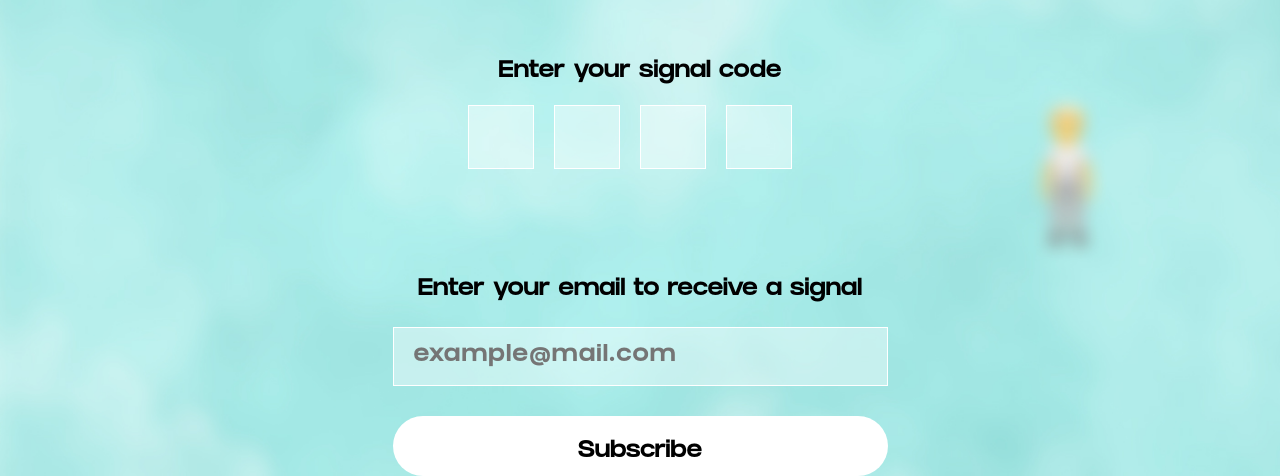
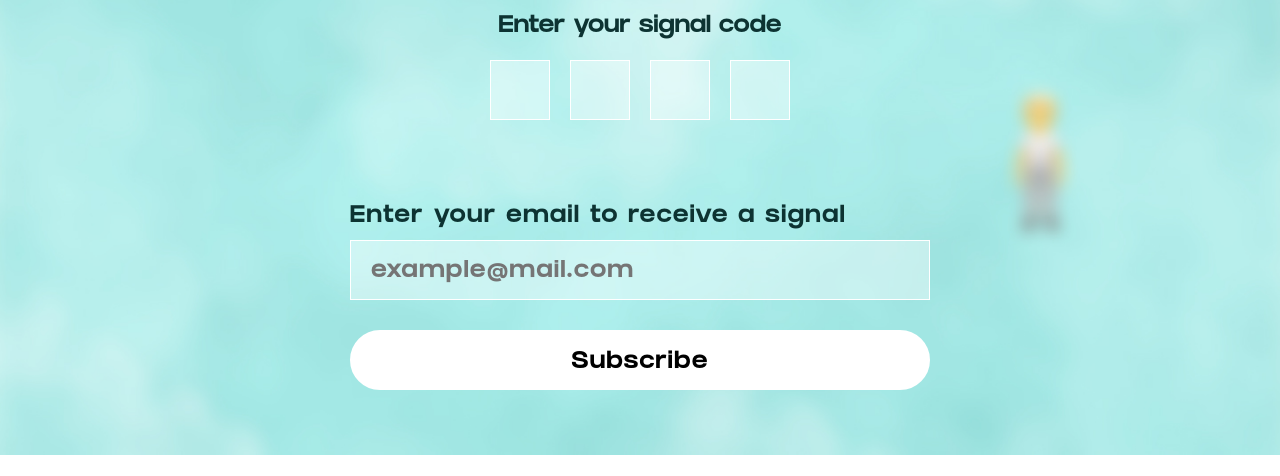
Before and after one commit to vvxforce/html-mongo, a website: page index.html in a window 1280 px wide. Shown: the part 345-821 px from the top of the page. After the commit the page ends 800 px from the top, so only its background shows below. Drawn offline with nearby package versions, Linux system fonts and the light colour scheme.

Commit message:
fix layout and add msg errors

```diff
--- a/index.html
+++ b/index.html
@@ -2,30 +2,59 @@
 <html lang="en">
 
 <head>
+    <script src="https://ajax.googleapis.com/ajax/libs/jquery/3.5.1/jquery.min.js"></script>
     <link rel="stylesheet" href="/style.css">
     <title>Whiteangels</title>
 </head>
 
 <body>
-    <div class="main">
+    <div class="page-signal-code">
         <img src="/logo.png" alt="logo" class="logo">
         <p class="headline">White Angels</p>
-        <div class="signal">Enter your signal code</div>
-        <div class="inputs ">
-            <input class="pin" maxlength="1" />
-            <input class="pin" maxlength="1" />
-            <input class="pin" maxlength="1" />
-            <input class="pin" maxlength="1" />
+        <div class="text-signal">Enter your signal code</div>
+        <div class="form-code">
+            <div class="inputs ">
+                <input type="text" class="pin" maxlength="1" />
+                <input type="text" class="pin" maxlength="1" />
+                <input type="text" class="pin" maxlength="1" />
+                <input type="text" class="pin" maxlength="1" />
+            </div>
         </div>
 
-        <p class="center_text">Enter your email to receive a signal</p>
-        <form class="form" method="post" action="/">
-            <input class="form-control" name="email" type="email" placeholder="example@mail.com">
-            <button class="button" type="submit">Subscribe</button>
+        <form class="form-receive" method="post" action="/">
+            <p class="text-form">Enter your email to receive a signal</p>
+            <div class="relative">
+                <input class="form-control" name="email" type="email" placeholder="example@mail.com" required>
+            </div>
+            <button class="button" type="submit">Subscribe</b   utton>
         </form>
     </div>
+
+
+
 </body>
+<script>
+    $(".inputs input:last-child").keyup(function () {
+        // if ($(".inputs input").is(":last-child")) {
 
+            console.log(this)
+            if (!!$('.form-code .error_msg')) {
+                $('.form-code').append('<p class="error_msg">Incorrect code</p>')
+                $(".pin").css({ 'border': '2px solid #D62D30' })
+            }
+
+        // }
+    })
+
+    $(".inputs input").keyup(function () {
+        var key = event.keyCode || event.charCode;
+        if (key == 8 || key == 46) {
+            $(this).prev("input[type='text']").focus();
+            $(".inputs input").css({ 'border': '1px solid #FFF' })
+            $('.form-code .error_msg').remove();
+        }
+    })
+</script>
 <script>
     var container = document.getElementsByClassName("inputs")[0];
     container.onkeyup = function (e) {
@@ -35,8 +64,10 @@
         if (myLength >= maxLength) {
             var next = target;
             while (next = next.nextElementSibling) {
-                if (next == null)
+                if (next == null) {
+                    console.log("last")
                     break;
+                }
                 if (next.tagName.toLowerCase() == "input") {
                     next.focus();
                     break;
@@ -50,11 +81,11 @@
 <!-- Global site tag (gtag.js) - Google Analytics -->
 <script async src="https://www.googletagmanager.com/gtag/js?id=G-5GRK9E9G92"></script>
 <script>
-  window.dataLayer = window.dataLayer || [];
-  function gtag(){dataLayer.push(arguments);}
-  gtag('js', new Date());
+    window.dataLayer = window.dataLayer || [];
+    function gtag() { dataLayer.push(arguments); }
+    gtag('js', new Date());
 
-  gtag('config', 'G-5GRK9E9G92');
+    gtag('config', 'G-5GRK9E9G92');
 </script>
 
 </html>
--- a/package.json
+++ b/package.json
@@ -14,6 +14,7 @@
     "body-parser": "^1.19.0",
     "connect": "^3.7.0",
     "express": "^4.17.1",
+    "jquery": "^3.6.0",
     "mongoose": "^6.0.10",
     "nodemon": "^2.0.13"
   }
--- a/style.css
+++ b/style.css
@@ -2,17 +2,26 @@
     font-family: "Grifter";
     src: url("/Grifter_bold.woff") format("woff");
 }
+*, *::after, *::before {
+    box-sizing: border-box;
+    padding: 0;
+    margin: 0;
+}
 
 body {
-    background-image: url('bg.jpeg');
-    background-size: cover;
-    background-repeat: repeat-y;
     margin: 0;
     padding: 0;
+    font-family: "Grifter", sans-serif;
+    color: #0D3332;
+}
+
+.page-signal-code {
+    min-height: 100vh;
+    background: url('bg.jpeg') no-repeat center / cover;
+    padding: 60px 0;
 }
 
 .logo {
-    padding-top: 60px;
     display: block;
     margin-left: auto;
     margin-right: auto
@@ -21,93 +30,128 @@ body {
 .headline {
     padding-top: 60px;
     margin: 0;
-    display: flex;
-    justify-content: center;
+    text-align: center;
+    font-weight: bold;
     font-size: 100px;
-    font-family: "Grifter";
+    line-height: 104px;
+    letter-spacing: 0.02em;
 }
 
-.signal {
+.text-signal {
     padding-top: 76px;
-    margin: 0;
-    display: flex;
-    justify-content: center;
+    text-align: center;
     font-size: 24px;
-    font-family: "Grifter";
 }
 
 .inputs {
+    width: 100%;
+    display: flex;
+}
+.form-code {
     padding-top: 20px;
     margin: 0 auto;
-    display: flex;
-    justify-content: center;
+    position: relative;
+    max-width: 300px;
+    width: 100%;
 }
-
 .inputs input {
     width: 60px;
     height: 60px;
     margin-right: 20px;
-    color: #788D8D;
+    color: #0D3332;
     border: 1px solid #FFF;
     background: rgba(255, 255, 255, 0.4);
     font-size: 24px;
-    font-family: "Grifter";
+    letter-spacing: 0.06em;
+    font-weight: bold;
     text-align: center;
 }
-
-.center_text {
-    padding-top: 85px;
-    display: flex;
-    justify-content: center;
-    font-size: 24px;
-    font-family: "Grifter";
+.inputs input:last-child{
+    margin-right: 0;
 }
 
-.form {
-    display: flex;
-    justify-content: center;
-    max-width: 495px;
-    flex-wrap: wrap;
+.error_msg {
+    left: 0;
+    top: calc(100% + 10px);
+    position: absolute;
+    font-weight: bold;
+    font-size: 18px;
+    line-height: 19px;
+    letter-spacing: 0.06em;
+    color: #D62D30;
+}
+
+.form-receive {
+    padding-top: 85px;
+    max-width: 580px;
+    width: 100%;
     margin: 0 auto;
 }
-
-.form input {
+.text-form {
     font-weight: bold;
     font-size: 24px;
-    font-family: "Grifter";
     line-height: 25px;
-    /* identical to box height */
+    letter-spacing: 0.06em;
+    margin-bottom: 10px;
+}
+
+.form-receive input {
+    font-weight: bold;
+    font-size: 24px;
+    font-family: "Grifter", sans-serif;
+    line-height: 25px;
     letter-spacing: 0.06em;
     color: #788D8D;
     width: 100%;
-    padding: 16px 20px;
+    padding: 19px 20px 14px;
     border: 1px solid #FFF;
     background: rgba(255, 255, 255, 0.4);
 }
 
-.form button {
+.form-receive button {
     margin-top: 30px;
     width: 100%;
-    height: 60px;
+    line-height: 25px;
     background: #FFF;
     border: none;
+    border-radius: 100px;
+    font-weight: bold;
     font-size: 24px;
-    font-family: "Grifter";
-    padding-top: 14px;
-    border-radius: 100px;
+    letter-spacing: 0.06em;
+    padding: 17px 0 10px;
+    font-family: "Grifter", sans-serif;
+    border: 4px solid #fff;
 }
 
 .button:hover {
-    border: 4px solid #2EBBB7;
+    border-color: #2EBBB7;
 }
 
 .button:focus {
     background-color: #2EBBB7;
     -webkit-transition-duration: 1s;
-    /* Safari */
     transition-duration: 1s;
 }
+.relative {
+    position: relative;
+}
+@media only screen and (max-height: 900px) and (min-width: 1200px){
+    .page-signal-code {
+        padding: 6.67vh 0;
+    }
+    .headline {
+        padding-top: 6.67vh;
+        font-size: 11.11vh;
+        line-height: 11.55vh;
+    }
+    .text-signal {
+        padding-top: 8.44vh;
+    }
+    .logo {
+        height: 11.67vh;
+    }
 
+}
 @media only screen and (max-width: 1136px) {
     input {
         -webkit-appearance: none;
@@ -121,33 +165,33 @@ body {
         padding-top: 100px;
         font-size: 7em;
     }
-    .signal {
+    .text-signal {
         padding-top: 100px;
         font-size: 3em;
     }
-    .inputs {
-        max-width: 20em;
+    .form-code {
+        max-width: 28em;
         padding-top: 5em;
-        height: 3em;
     }
+
     .inputs input {
         width: 4em;
         height: 4em;
         font-size: 2 em;
     }
-    .center_text {
+    .text-form {
+        font-size: 1.75em;
+    }
+    .form-receive {
         padding-top: 100px;
-        font-size: 3em;
-    }
-    .form {
         max-width: 40em;
     }
-    .form input {
-        padding: 0.25em 1em;
+    .form-receive input {
+        padding: 0.3em 1em 0.2em;
         font-size: 2em;
-        height: 3em;
+        line-height: 2em;
     }
-    .form button {
+    .form-receive button {
         margin-top: 2em;
         height: 3.5em;
         font-size: 2em;
```
Also changed, not shown: 1 other file.
